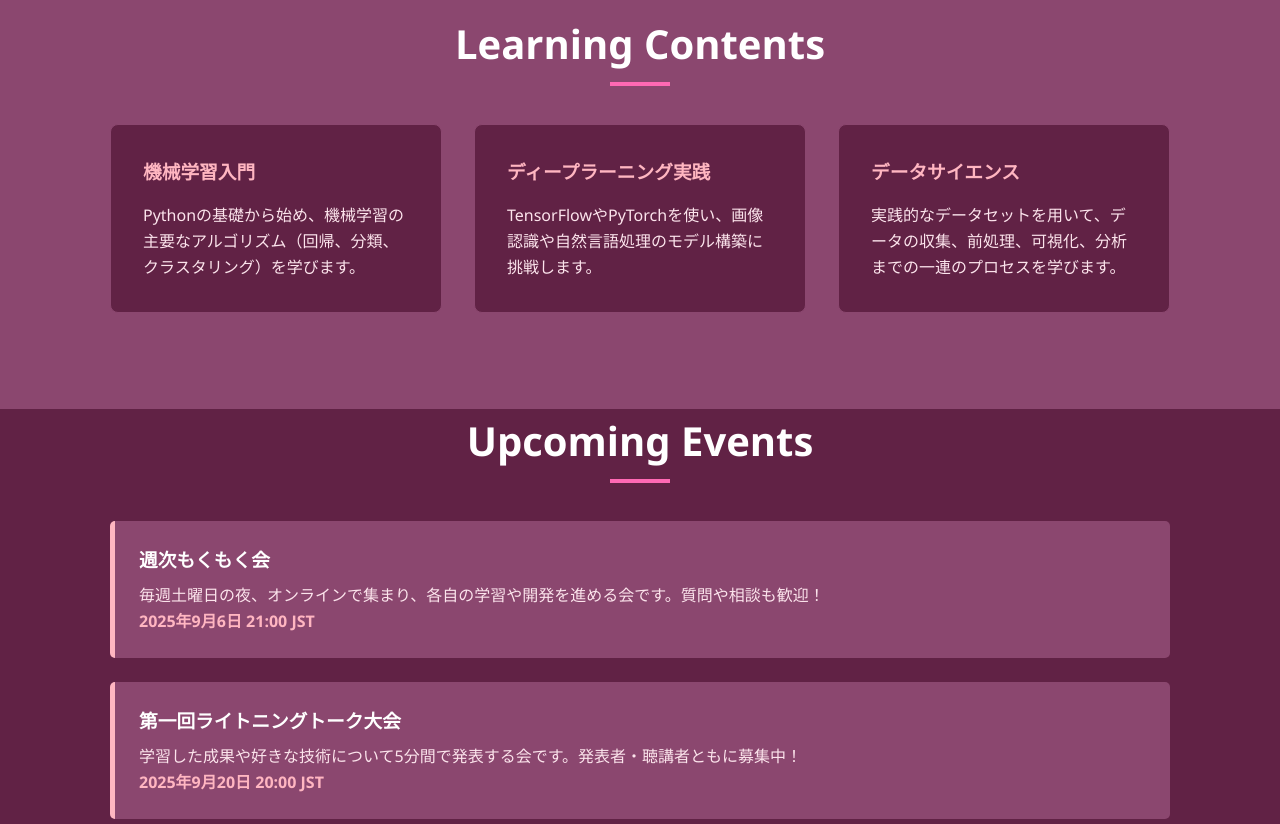
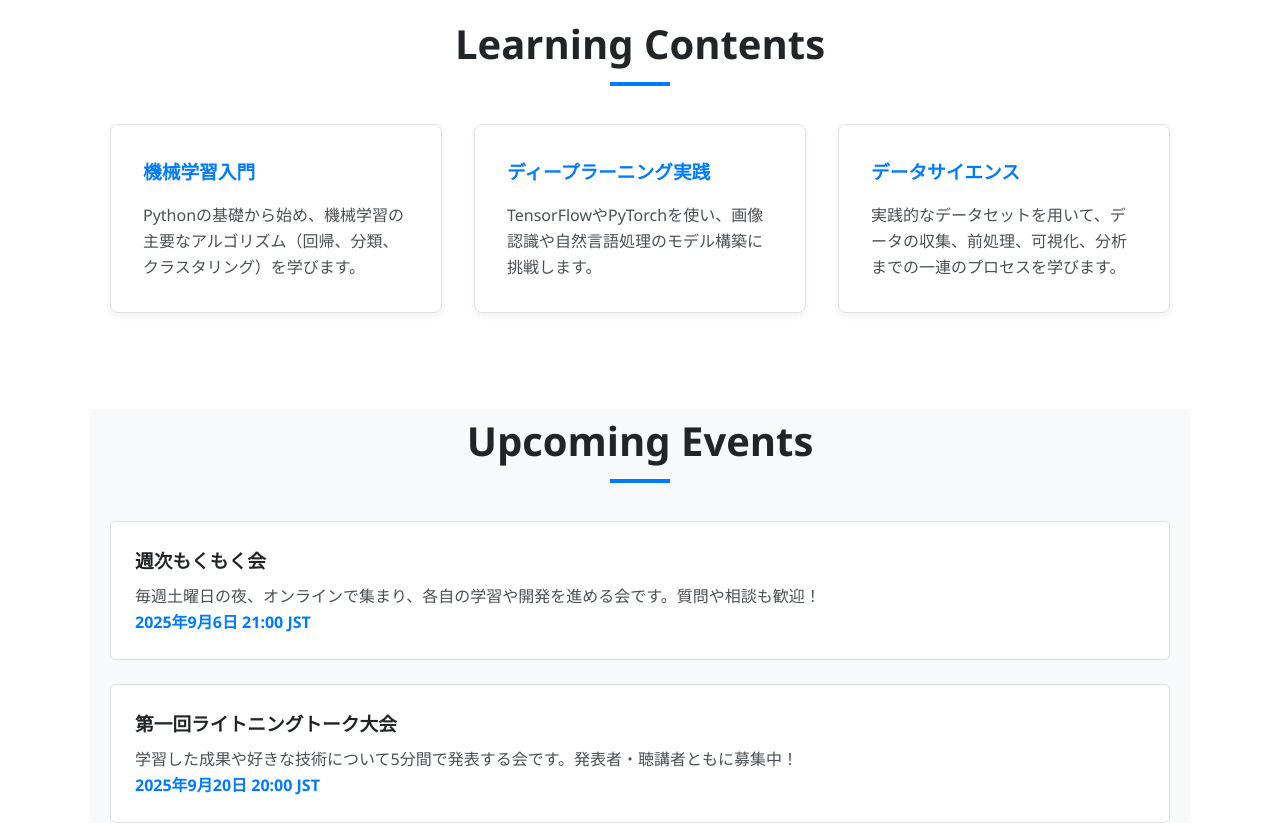
Before and after one commit to frog0613/ai-lp, a plain HTML site: page index.html in a window 1280 px wide. Shown: the part 1080-1904 px from the top of the page. Drawn offline with Linux system fonts and the light colour scheme.

Commit message:
全体的に明るくした

```diff
--- a/style.css
+++ b/style.css
@@ -1,10 +1,11 @@
 :root {
-    --primary-color: #ff69b4;   /* Main accent: Hot Pink */
-    --secondary-color: #ffb6c1; /* Secondary accent: Light Pink */
-    --dark-bg: #612245;         /* Dark BG */
-    --light-bg: #8b476f;        /* Lighter BG */
-    --text-color: #fce4ec;      /* Light Pink Text */
-    --heading-color: #ffffff;
+    --primary-color: #007bff;   /* Main accent: Bright Blue */
+    --secondary-color: #58a6ff; /* Secondary accent: Lighter Blue */
+    --bg-light: #ffffff;        /* Main background: White */
+    --bg-alt: #f8f9fa;         /* Alternate background: Light Gray */
+    --text-color: #495057;      /* Body text: Dark Gray */
+    --heading-color: #212529;   /* Headings: Near Black */
+    --border-color: #dee2e6;    /* Border color */
     --font-family: 'Segoe UI', 'Meiryo', 'system-ui', sans-serif;
 }
 
@@ -16,7 +17,7 @@
 
 body {
     font-family: var(--font-family);
-    background-color: var(--dark-bg);
+    background-color: var(--bg-light);
     color: var(--text-color);
     line-height: 1.6;
 }
@@ -28,13 +29,14 @@ body {
 }
 
 header {
-    background-color: rgba(97, 34, 69, 0.85);
+    background-color: rgba(255, 255, 255, 0.85);
     padding: 1rem 0;
     position: fixed;
     width: 100%;
     top: 0;
     z-index: 1000;
     backdrop-filter: blur(10px);
+    border-bottom: 1px solid var(--border-color);
 }
 
 header nav {
@@ -85,6 +87,7 @@ header a:hover {
 .btn-primary:hover {
     background-color: transparent;
     color: var(--primary-color) !important;
+    border-color: var(--primary-color);
 }
 
 #hero {
@@ -94,6 +97,7 @@ header a:hover {
     justify-content: center;
     text-align: center;
     padding-top: 60px; /* for fixed header */
+    background-color: var(--bg-light);
 }
 
 #hero h1 {
@@ -106,6 +110,7 @@ header a:hover {
     font-size: 1.2rem;
     max-width: 600px;
     margin: 0 auto 2rem auto;
+    color: var(--text-color);
 }
 
 .btn-large {
@@ -117,8 +122,8 @@ section {
     padding: 6rem 0;
 }
 
-section:nth-child(odd) {
-    background-color: var(--light-bg);
+section:nth-child(even) {
+    background-color: var(--bg-alt);
 }
 
 h2 {
@@ -154,29 +159,31 @@ h2::after {
 }
 
 .card {
-    background-color: var(--dark-bg);
+    background-color: var(--bg-light);
     padding: 2rem;
     border-radius: 8px;
-    border: 1px solid #8b476f;
+    border: 1px solid var(--border-color);
     transition: transform 0.3s ease, box-shadow 0.3s ease;
+    box-shadow: 0 4px 6px rgba(0,0,0,0.05);
 }
 
 .card:hover {
     transform: translateY(-10px);
-    box-shadow: 0 10px 20px rgba(0, 0, 0, 0.2);
+    box-shadow: 0 10px 20px rgba(0, 0, 0, 0.1);
 }
 
 .card h3 {
-    color: var(--secondary-color);
+    color: var(--primary-color);
     margin-bottom: 1rem;
 }
 
 .event-item {
-    background-color: var(--light-bg);
+    background-color: var(--bg-light);
     padding: 1.5rem;
     margin-bottom: 1.5rem;
-    border-left: 5px solid var(--secondary-color);
+    border-left: 5px solid var(--primary-color);
     border-radius: 5px;
+    border: 1px solid var(--border-color);
 }
 
 .event-item h3 {
@@ -186,12 +193,13 @@ h2::after {
 
 .event-date {
     font-weight: bold;
-    color: var(--secondary-color);
+    color: var(--primary-color);
 }
 
 footer {
-    background-color: var(--light-bg);
+    background-color: var(--bg-alt);
     text-align: center;
     padding: 2rem 0;
     margin-top: 4rem;
+    border-top: 1px solid var(--border-color);
 }
```
